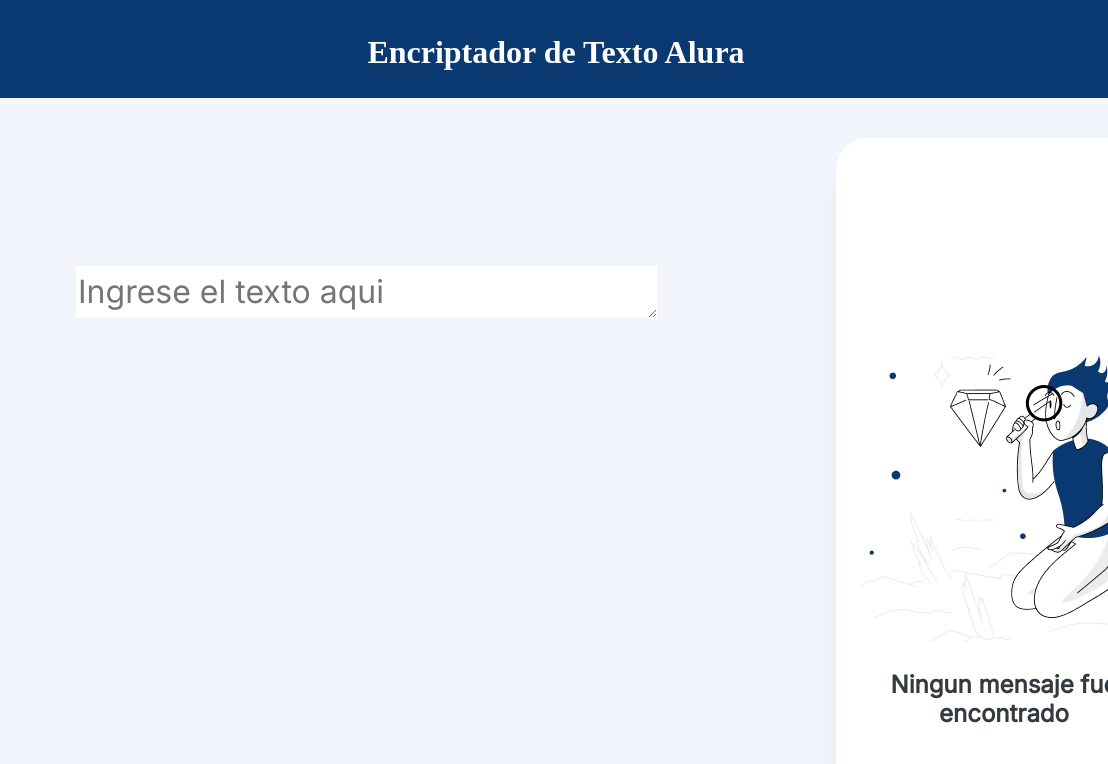
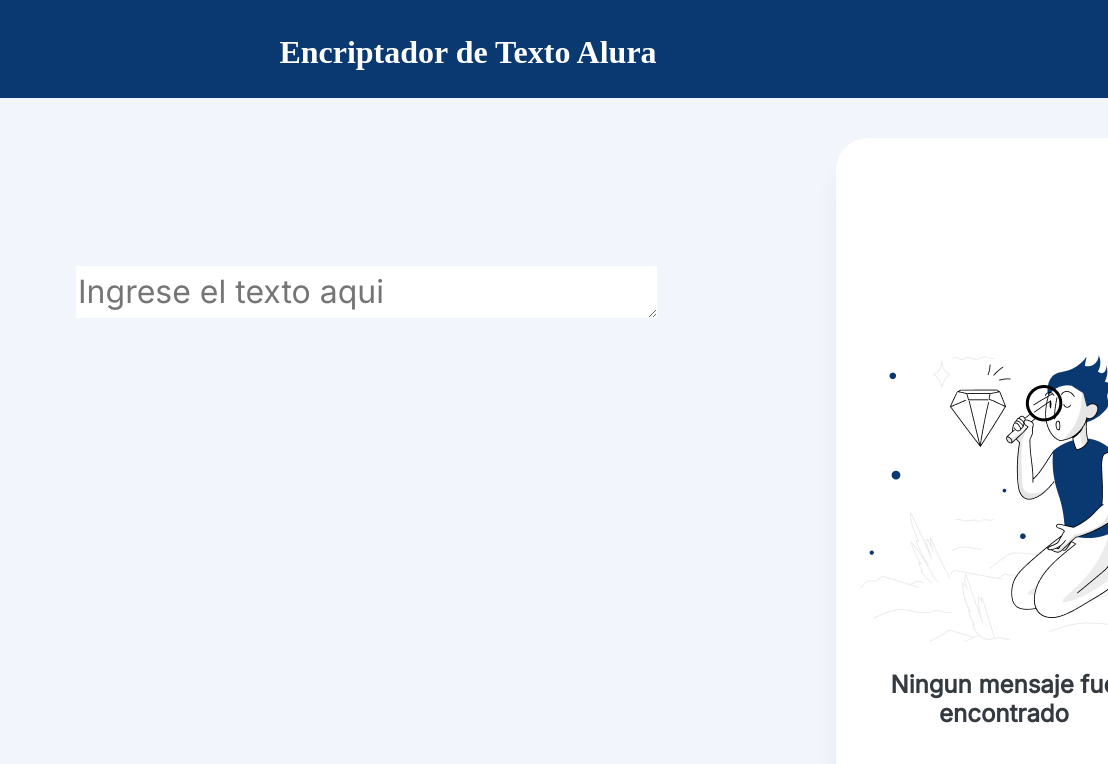
Before and after one commit to Henderx15/ecriptador-de-texto-alura, a plain HTML site: page index.html in a window 1280 px wide. Shown: the top 764 px of the page, 172-1280 px from the left. Drawn offline with Linux system fonts and the light colour scheme.

Commit message:
cambio del parametro del body en el style.css

```diff
--- a/style.css
+++ b/style.css
@@ -1,6 +1,6 @@
 body{
 
-    width: 1440px;
+    width: auto;
     height: auto;
     background: #0A3871;
 }
@@ -11,6 +11,7 @@
     padding: 5px 0;
 }
 .caja{
+    margin: auto;
     position: relative;
     width: 1440px;
     height: 1024px;
```
